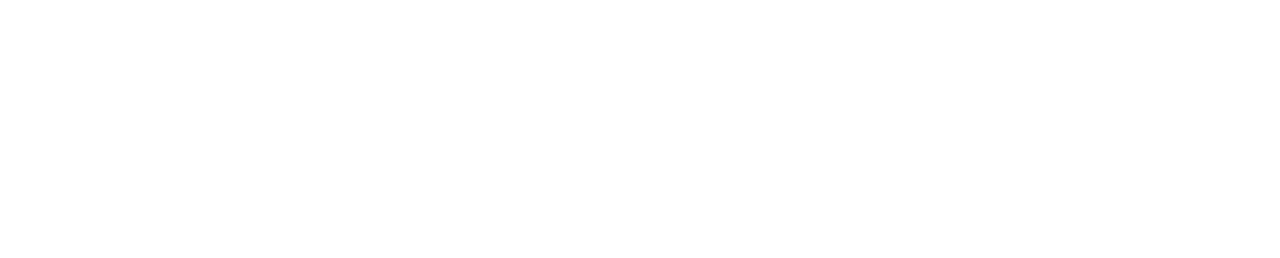
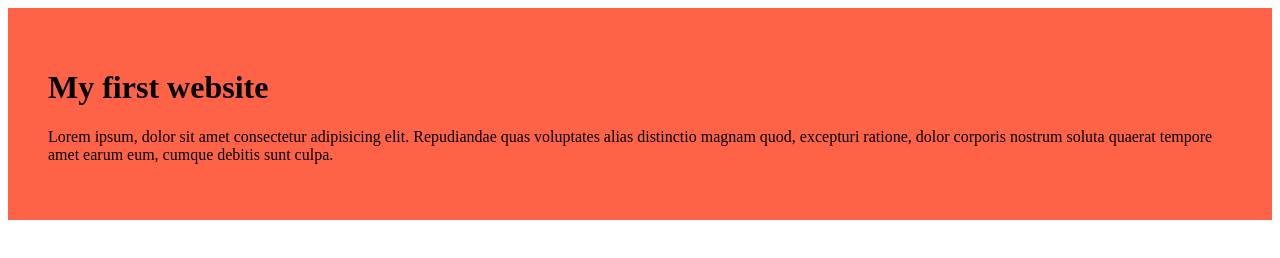
Before and after one commit to Uttam1203/uttam-das, a plain HTML site: page index.html in a window 1280 px wide. Drawn offline with Linux system fonts and the light colour scheme.

Commit message:
added the first blog

```diff
--- a/index.html
+++ b/index.html
@@ -4,8 +4,12 @@
     <meta charset="UTF-8">
     <meta name="viewport" content="width=device-width, initial-scale=1.0">
     <title>uttam das</title>
+    <link rel="stylesheet" href="style/blog.css">
 </head>
 <body>
-
+    <div>
+        <h1>My first website</h1>
+        <p>Lorem ipsum, dolor sit amet consectetur adipisicing elit. Repudiandae quas voluptates alias distinctio magnam quod, excepturi ratione, dolor corporis nostrum soluta quaerat tempore amet earum eum, cumque debitis sunt culpa.</p>
+    </div>
 </body>
 </html>
--- /dev/null
+++ b/style/blog.css
@@ -0,0 +1,4 @@
+div{
+    background-color: tomato;
+    padding: 40px;
+}
```
